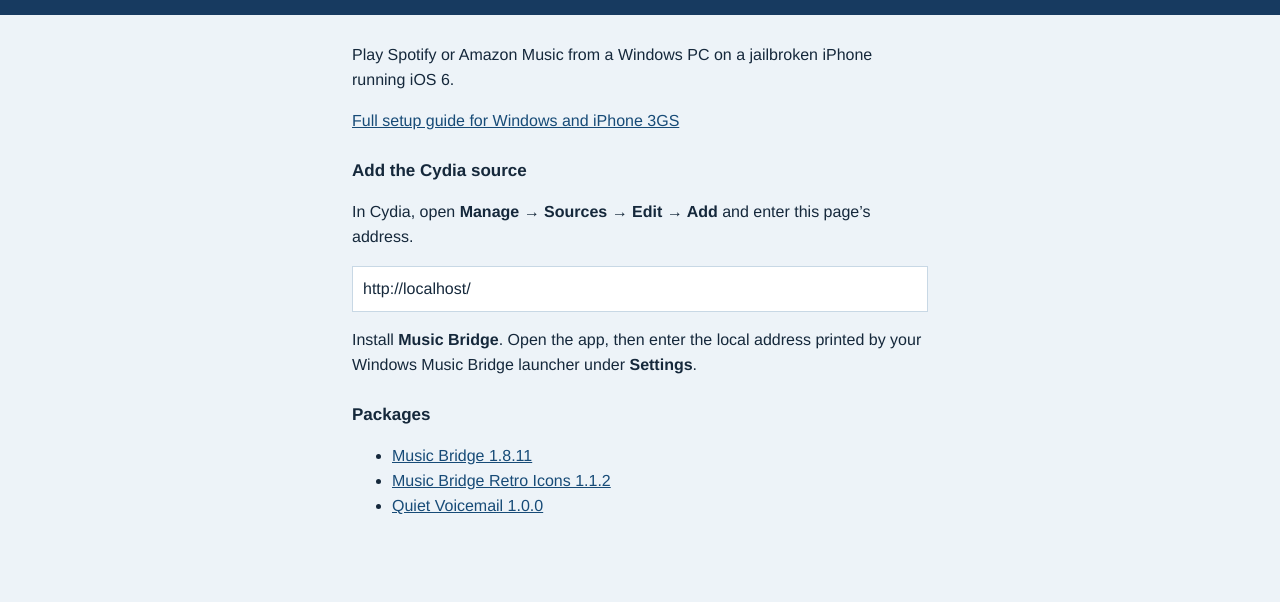
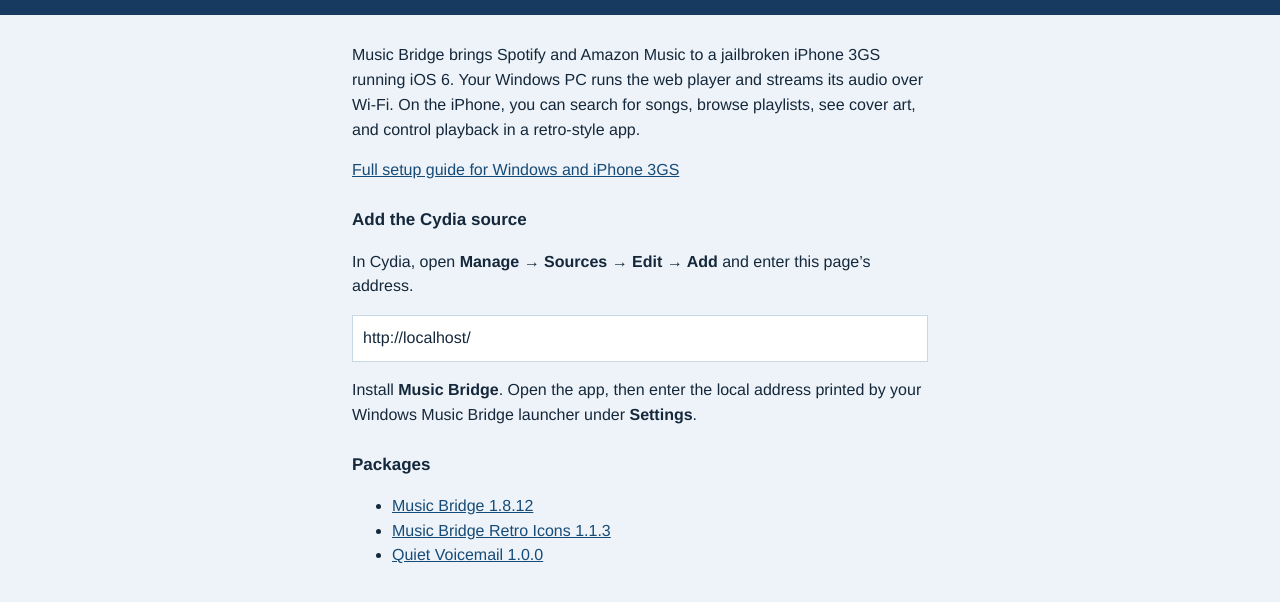
Before and after one commit to kabonkvvms/repo, a plain HTML site: page index.html in a window 1280 px wide. Shown: the part 58-660 px from the top of the page. Drawn offline with Linux system fonts and the light colour scheme.

Commit message:
Publish Music Bridge 1.8.12 and update the setup site

```diff
--- a/index.html
+++ b/index.html
@@ -14,7 +14,7 @@
 </style>
 <header><h1>Music Bridge</h1></header>
 <main>
-  <p>Play Spotify or Amazon Music from a Windows PC on a jailbroken iPhone running iOS 6.</p>
+  <p>Music Bridge brings Spotify and Amazon Music to a jailbroken iPhone 3GS running iOS 6. Your Windows PC runs the web player and streams its audio over Wi-Fi. On the iPhone, you can search for songs, browse playlists, see cover art, and control playback in a retro-style app.</p>
   <p><a href="setup.html">Full setup guide for Windows and iPhone 3GS</a></p>
   <h2>Add the Cydia source</h2>
   <p>In Cydia, open <strong>Manage → Sources → Edit → Add</strong> and enter this page’s address.</p>
@@ -22,8 +22,8 @@
   <p>Install <strong>Music Bridge</strong>. Open the app, then enter the local address printed by your Windows Music Bridge launcher under <strong>Settings</strong>.</p>
   <h2>Packages</h2>
   <ul>
-    <li><a href="debs/net.local.musicbridge_1.8.11_iphoneos-arm.deb">Music Bridge 1.8.11</a></li>
-    <li><a href="debs/net.local.musicbridge.icons_1.1.2_iphoneos-arm.deb">Music Bridge Retro Icons 1.1.2</a></li>
+    <li><a href="debs/net.local.musicbridge_1.8.12_iphoneos-arm.deb">Music Bridge 1.8.12</a></li>
+    <li><a href="debs/net.local.musicbridge.icons_1.1.3_iphoneos-arm.deb">Music Bridge Retro Icons 1.1.3</a></li>
     <li><a href="debs/net.local.quietvoicemail_1.0.0_iphoneos-arm.deb">Quiet Voicemail 1.0.0</a></li>
   </ul>
 </main>
```
Also changed, not shown: setup.html (+1 -1 lines), 6 other files.
